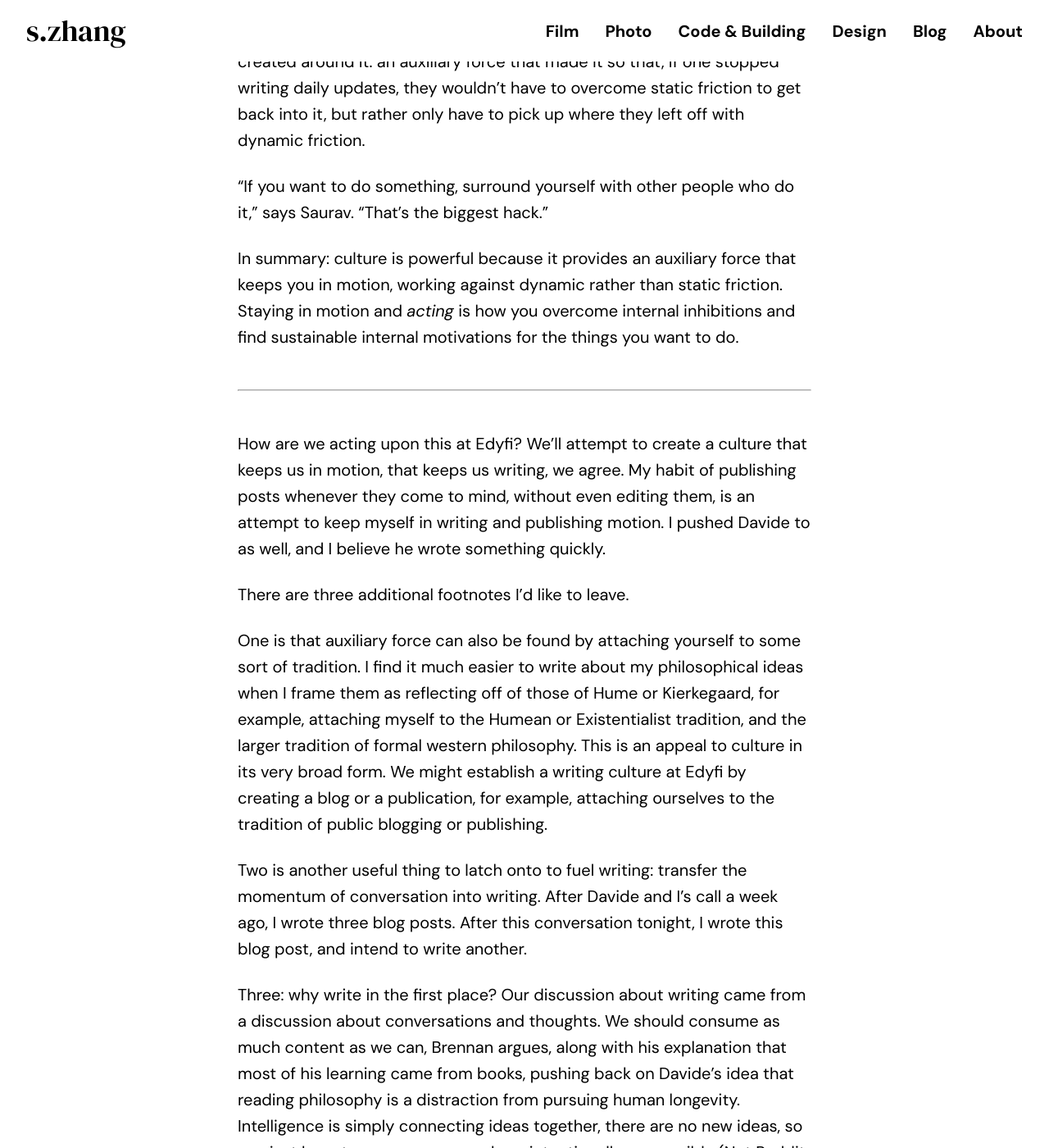
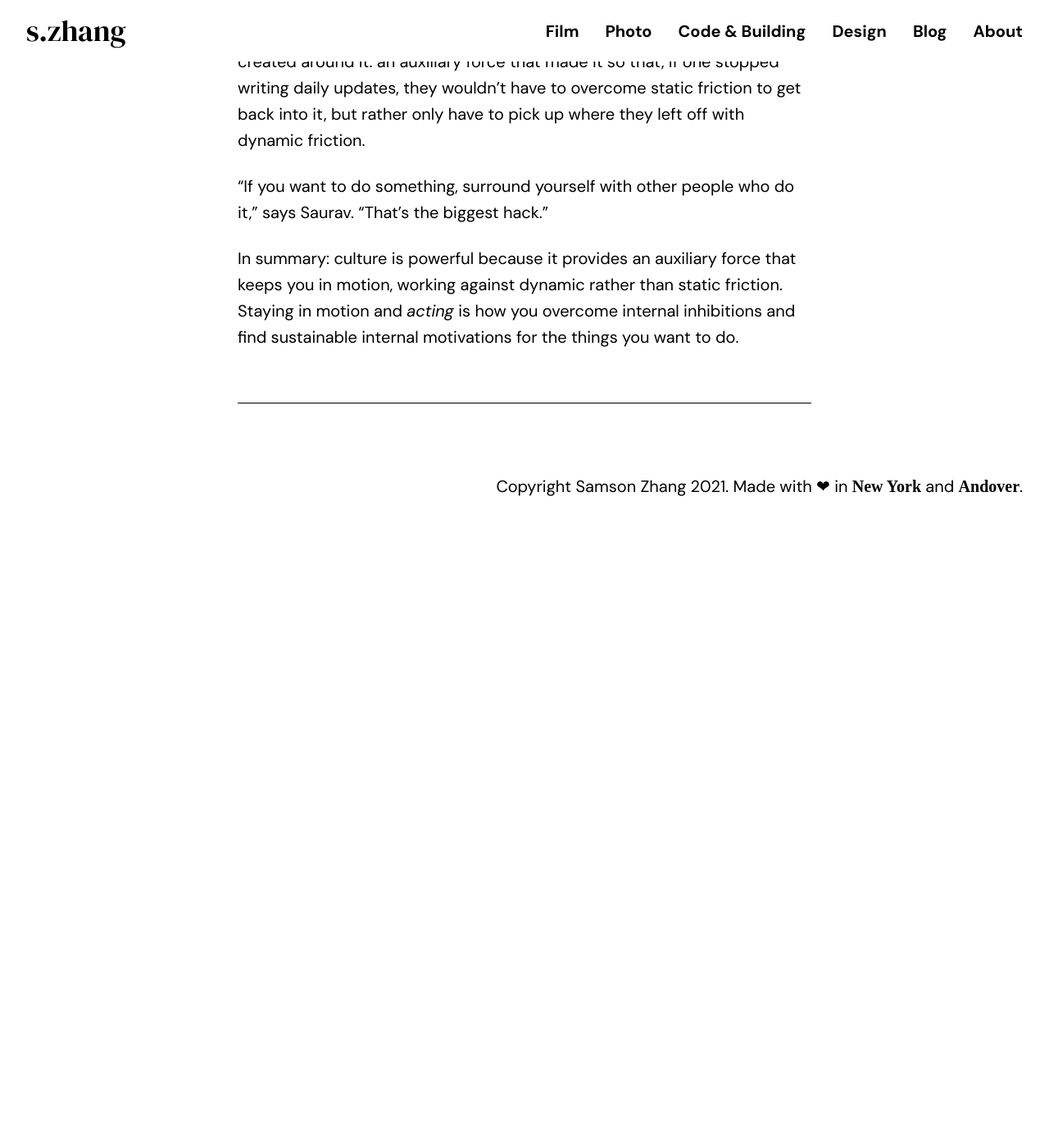
Before and after one commit to wwsalmon/portfolio, a Jekyll site: the page built from _posts/2021-01-08-how-to-do-what-you-want-culture-as-the-key-to-sustainable-motivation.md, in a window 1280 px wide and 1400 px high, scrolled down 5088 px. Shown: the whole window at 82% size. Built offline with Jekyll 4.4.1, drawn with Linux system fonts in a browser that asks for light colours; some web fonts are replaced; a script that is not in the unit is left out; after the commit the page ends 5718 px from its top, so only the background shows below that; some of the changed text lies outside the part shown.

Commit message:
post sync gap post and shorten culture post

```diff
--- a/_posts/2021-01-08-how-to-do-what-you-want-culture-as-the-key-to-sustainable-motivation.md
+++ b/_posts/2021-01-08-how-to-do-what-you-want-culture-as-the-key-to-sustainable-motivation.md
@@ -44,27 +44,3 @@ For example, TKS kids started writing daily updates because their Directors requ
 "If you want to do something, surround yourself with other people who do it," says Saurav. "That's the biggest hack."
 
 In summary: culture is powerful because it provides an auxiliary force that keeps you in motion, working against dynamic rather than static friction. Staying in motion and *acting* is how you overcome internal inhibitions and find sustainable internal motivations for the things you want to do.
-
----
-
-How are we acting upon this at Edyfi? We'll attempt to create a culture that keeps us in motion, that keeps us writing, we agree. My habit of publishing posts whenever they come to mind, without even editing them, is an attempt to keep myself in writing and publishing motion. I pushed Davide to as well, and I believe he wrote something quickly.
-
-There are three additional footnotes I'd like to leave.
-
-One is that auxiliary force can also be found by attaching yourself to some sort of tradition. I find it much easier to write about my philosophical ideas when I frame them as reflecting off of those of Hume or Kierkegaard, for example, attaching myself to the Humean or Existentialist tradition, and the larger tradition of formal western philosophy. This is an appeal to culture in its very broad form. We might establish a writing culture at Edyfi by creating a blog or a publication, for example, attaching ourselves to the tradition of public blogging or publishing.
-
-Two is another useful thing to latch onto to fuel writing: transfer the momentum of conversation into writing. After Davide and I's call a week ago, I wrote three blog posts. After this conversation tonight, I wrote this blog post, and intend to write another.
-
-Three: why write in the first place? Our discussion about writing came from a discussion about conversations and thoughts. We should consume as much content as we can, Brennan argues, along with his explanation that most of his learning came from books, pushing back on Davide's idea that reading philosophy is a distraction from pursuing human longevity. Intelligence is simply connecting ideas together, there are no new ideas, so you just have to consume as much, as intentionally, as possible (Not Reddit, that's "DDoSing your brain").
-
-But how are new ideas actually constructed? Brennan points to conversations as the method of maximum productivity. When he pitched his vision for education reform to someone this morning, he borrowed the wording of a leader at Astra Nova. When he pitched to me, he updated his wording, and if he were to pitch again, it'd be further updated. Conversations provide instant feedback in a way that a static book could never. "It's like idea sex," says Saurav. And, unrelated to that, "an interviewee sometimes learns more about themselves than the interviewer in an interview."
-
-I bring up the idea of a conversation with yourself, something that I sometimes experience when I write. In day-to-day life, we naturally shut out conversation and confrontation with ourselves. It's much more useful to continually move forwards, to be productive, rather than just ruminate. Our experiences and the knowledge we soak in, then, is far more vast than what we've been able to process and connect the dots of (I'm reminded of the sheer amount of *stuff* Joyce represented in *Ulysses*, in an attempt to capture the totality of the human experience over the course of a day. I really appreciate this book more and more with time). Thus, if we take the time to converse with ourselves, i.e. through writing, we will often be able to synthesize thought after thought after thought.
-
-Is this an ideal way to construct thoughts? Perhaps not. One would have to find a balance between this going deeper and deeper vs. gathering new experiences and ideas from external sources, i.e. exploitation vs. exploration tradeoff, with self-conversation and conversation as forms of exploitation and conversation (again, it fits both categories) and reading as forms of exploration.
-
-There are many attempts at a system with an optimal balance. Zettelkasten is one that I bring up. Brennan adds the idea of BCIs or streaming to capture all thoughts and interactions, but then there's the issue of having too much data and it not being useful. It's like the Laffer curve of optimal tax rate, where 0% and 100% tax rate alike result in zero tax revenue (Brennan brought this up, I believe).
-
-Writing, I believe, is a highly pragmatic numerical solution to an otherwise infeasibly complex analytical problem. This stems from my mentor Phil Liao's philosophy: "I haven't learned something unless I've published a blog post about it." (Similar thinking as Sartre's "man is nothing but what he makes of himself," "the genius of Proust is the totality of the works of Proust," and the idea that principles are meaningless unless they are acted upon.) Writing turns thoughts into action, tethers them to reality and Existentialist meaning.
-
-That's why write. And in this post, a discussion of how to write (or do anything else). Keep reading this blog to find out what we'll write 😁
```
Also changed, not shown: _posts/2021-01-13-the-sync-gap-a-framework-for-good-conversation-writing-learning-and-all-other-creative-dialogues-internal-and-external.md (added, +105 -0 lines).
